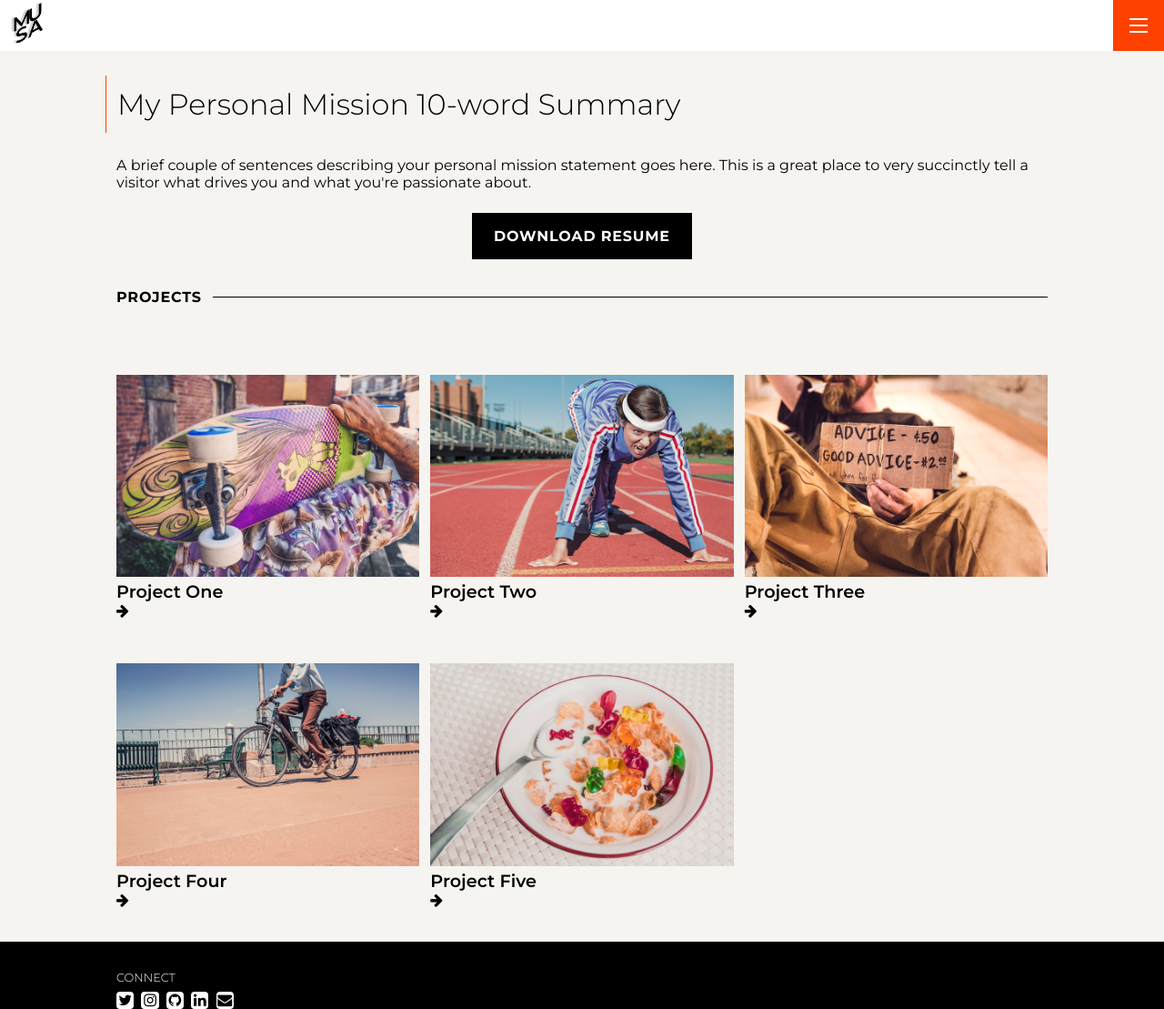
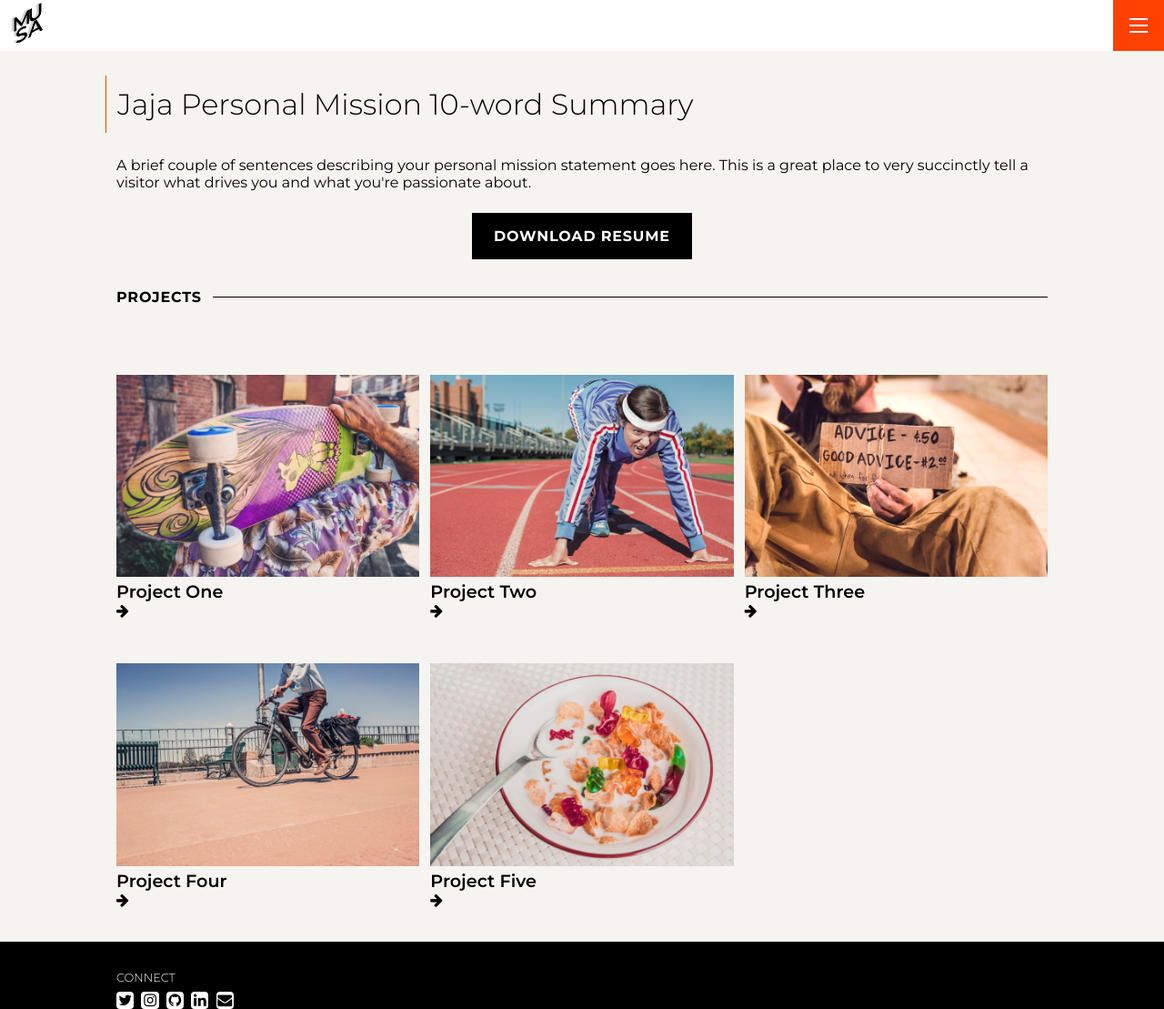
Before and after one commit to Jasach29/Portfolio, a Jekyll site: the page built from index.md, in a window 1280 px wide and 1109 px high. Shown: the whole window at 91% size. Built offline with Jekyll 4.4.1, drawn with Linux system fonts in a browser that asks for light colours.

Commit message:
Update settings.yml

```diff
--- a/_data/settings.yml
+++ b/_data/settings.yml
@@ -7,7 +7,7 @@ logo: '/assets/img/musa-logo.png'
 # A brief introduction or mission statement that appears at the top of the
 # portfolio home page, above the project list. If you don't want one of the
 # intro_title or intro_text to show up, just set the appropriate value to null.
-intro_title: My Personal Mission 10-word Summary
+intro_title: Jaja Personal Mission 10-word Summary
 intro_text:
   A brief couple of sentences describing your personal mission statement goes
   here. This is a great place to very succinctly tell a visitor what drives you
```
